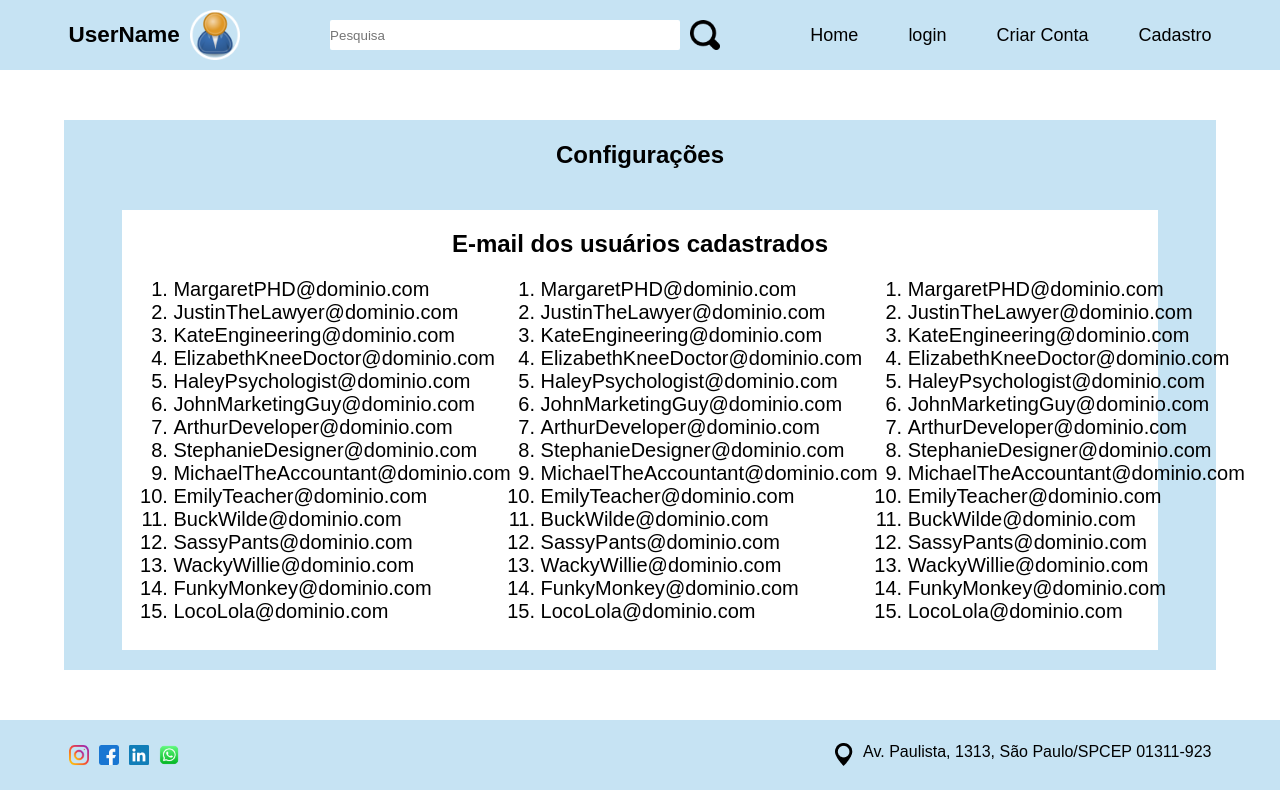
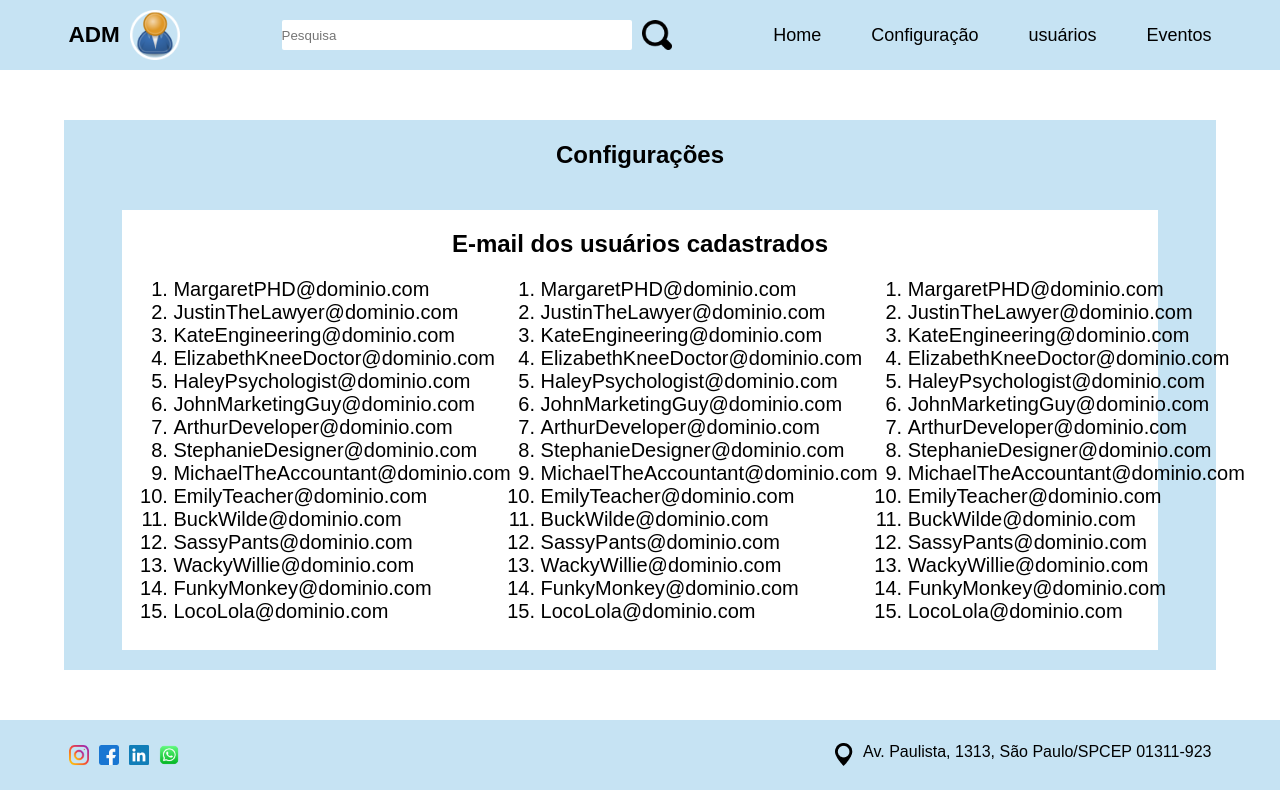
Before and after one commit to juninho-Oliveira/DinamicaEmGrupo-Hackathon, a plain HTML site: page paginasADM/quarta.html in a window 1280 px wide. Drawn offline with Linux system fonts and the light colour scheme.

Commit message:
add paginas adm

```diff
--- a/paginasADM/quarta.html
+++ b/paginasADM/quarta.html
@@ -14,7 +14,7 @@
         <div class="container-flex ">
           <section class="container-perfil">
             <div class="perfil">
-                    <h2 id="nome-user">UserName</h2>
+              <h2>ADM</h2>
               <img src="/img/Ellipse 1.png" alt="foto-de-perfil">
             </div>
 
@@ -25,10 +25,10 @@
 
             <nav>
               <ul>
-                        <li><a href="/primeiraTelaUser/index.html">Home</a></li>
-                        <li><a href="/index.html">login</a></li>
-                        <li><a href="/cadastro/index.html">Criar Conta</a></li>
-                        <li><a href="/segundaTelaUser/index.html">Cadastro</a></li>
+                <li><a href="/paginasADM/primeira.html">Home</a></li>
+                <li><a href="/paginasADM/terceira.html">Configuração</a></li>
+                <li><a href="/paginasADM/quarta.html">usuários</a></li>
+                <li><a href="/paginasADM/segunda.html">Eventos</a></li>
               </ul>
             </nav>
         </div>
```
Also changed, not shown: paginasADM/primeira.html (+4 -4 lines), paginasADM/segunda.html (+5 -5 lines), paginasADM/terceira.html (+5 -5 lines). Lines whose indentation alone changed are shown as unchanged.
